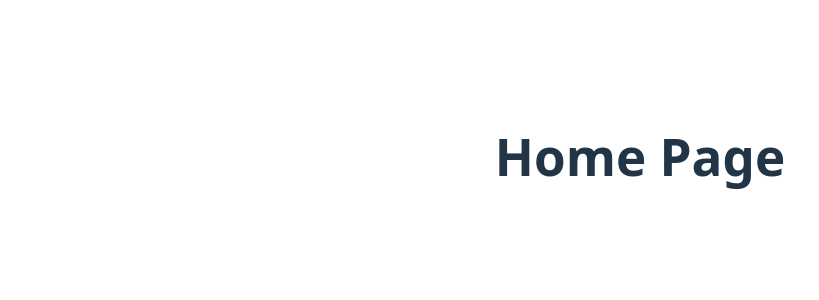
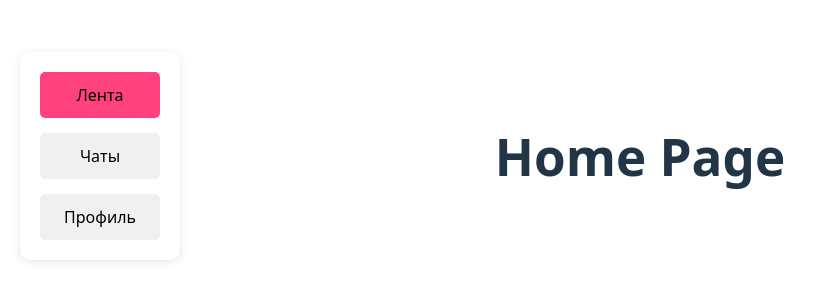
Before and after one commit to Tgrklutoy/mith-react, a React app in the folder app/: page / in a window 1280 px wide. Shown: the part 244-544 px from the top of the page, without its empty margins (0-819 px from the left). Built offline with nearby package versions, Linux system fonts and the light colour scheme; the HTML template or start-up script is replaced by a standard one.

Commit message:
something new

```diff
--- a/app/src/components/Navigator.tsx
+++ b/app/src/components/Navigator.tsx
@@ -1,20 +1,39 @@
-import { useNavigate } from "react-router";
+import { useEffect, useState } from "react";
+import { useLocation, useNavigate } from "react-router";
+import "./navigator.css";
 
-export default function navigator () {
+export default function Navbar () {
+    const location = useLocation();
+    const [layout, setLayout] = useState("main");
+
+    useEffect(() => {
+        if (location.pathname.includes("chats")) {
+            console.log(location);
+            setLayout("chats");
+        } else if (location.pathname === "/") {
+            console.log(location);
+            setLayout("main");
+        } else if (location.pathname === "/profile") {
+            console.log(location);
+            setLayout("profile");
+        } else if (location.pathname.includes("user")) {
+            console.log(location);
+            setLayout("user");
+        }
+    }, [location]);
 
     let navigate = useNavigate();
 
-    function navigation (path) {
-        navigate(path)
+    function navigation(path) {
+        navigate(path);
     };
 
     return (
         <div>
             <div className="navigator">
-
-                <button onClick={() => navigation("")}>Лента</button>
-                <button onClick={() => navigation("/chats")}>Чаты</button>
-                <button onClick={() => navigation("/profile")}>Профиль</button>
+                <button  style={{backgroundColor: layout === 'main' ? '#ff0051bd' : '#f0f0f0',}} onClick={() => navigation("/")}>Лента</button>
+                <button  style={{backgroundColor: layout === 'chats' ? '#ff0051bd' : '#f0f0f0',}} onClick={() => navigation("/chats")}> Чаты</button>
+                <button  style={{backgroundColor: layout === 'profile' ? '#ff0051bd' : '#f0f0f0',}}  onClick={() => navigation("/profile")}>Профиль</button>
             </div>
         </div>
     )
--- a/app/src/components/navigator.css
+++ b/app/src/components/navigator.css
@@ -1,16 +1,23 @@
 .navigator {
-    left: 50%;
-    transform: translateX(-50%);
-    bottom: 20px;
-    width: 400px;
+    position: fixed;
+    left: 20px;
+    top: 50%;
+    transform: translateY(-50%);
+    width: 120px;
     display: flex;
-    flex-direction: row;
-    justify-content: space-between;
-    align-items: end ;
-    padding: 10px;
-    background-color: aliceblue;
+    flex-direction: column;
+    gap: 15px;
+    background-color: rgb(255, 255, 255);
+    padding: 20px;
+    border-radius: 10px;
+    box-shadow: 0 2px 10px rgba(0, 0, 0, 0.1);
 }
 
 .navigator button {
-    width: 100px;
+    width: 100%;
+    padding: 12px;
+    border: none;
+    border-radius: 5px;
+    cursor: pointer;
+
 }
--- a/app/src/layouts/AuthLayot.tsx
+++ b/app/src/layouts/AuthLayot.tsx
@@ -1,9 +1,11 @@
 import { Outlet } from "react-router";
+import Navbar from "../components/Navigator";
 
 export default function AuthLayout () {
     return (
         <div>
             <Outlet/>
+            <Navbar/>
         </div>
     )
 }
--- a/app/src/layouts/ChatsLayout.tsx
+++ b/app/src/layouts/ChatsLayout.tsx
@@ -1,9 +1,11 @@
 import { Outlet } from "react-router";
+import Navbar from "../components/Navigator";
 
 export default function ChatsLayout () {
     return (
         <div>
             <Outlet/>
+            <Navbar/>
         </div>
     )
 }
--- a/app/src/layouts/MainLayout.css
+++ b/app/src/layouts/MainLayout.css
@@ -8,7 +8,7 @@
     justify-content: space-between;
     align-items: end ;
     padding: 10px;
-    background-color: aliceblue;
+    background-color: rgb(0, 136, 255);
 }
 
 .navigator button {
--- a/app/src/layouts/Mainlayot.tsx
+++ b/app/src/layouts/Mainlayot.tsx
@@ -1,5 +1,5 @@
 import { Outlet,} from "react-router";
-import navigator from "../components/navigator";
+import Navbar from "../components/Navigator";
 
 export default function MainLayout () {
 
@@ -7,7 +7,7 @@ export default function MainLayout () {
     return (
         <div>
             <Outlet/>
-            <navigator/>
+            <Navbar/>
         </div>
     )
 }
--- a/app/src/pages/Chats/Chats.tsx
+++ b/app/src/pages/Chats/Chats.tsx
@@ -1,5 +1,5 @@
 export default function Chats(){
-    console.log('allo')
+
     return (
         <div>
             <h1>Chats</h1>
--- a/app/src/pages/HomePage.tsx
+++ b/app/src/pages/HomePage.tsx
@@ -1,5 +1,5 @@
 export default function HomePage(){
-    console.log('alloooo')
+
     return (
         <div>
             <h1>Home Page</h1>
--- a/app/src/router/routers.ts
+++ b/app/src/router/routers.ts
@@ -9,7 +9,7 @@ import Login from "../pages/Register/login";
 import Profile from "../pages/Profile/Profile";
 import MainLayout from "../layouts/Mainlayot";
 import AuthLayout from "../layouts/AuthLayot";
-import ChatsLayout from "../layouts/Chatslayout";
+import ChatsLayout from "../layouts/ChatsLayout";
 
 
 
```
